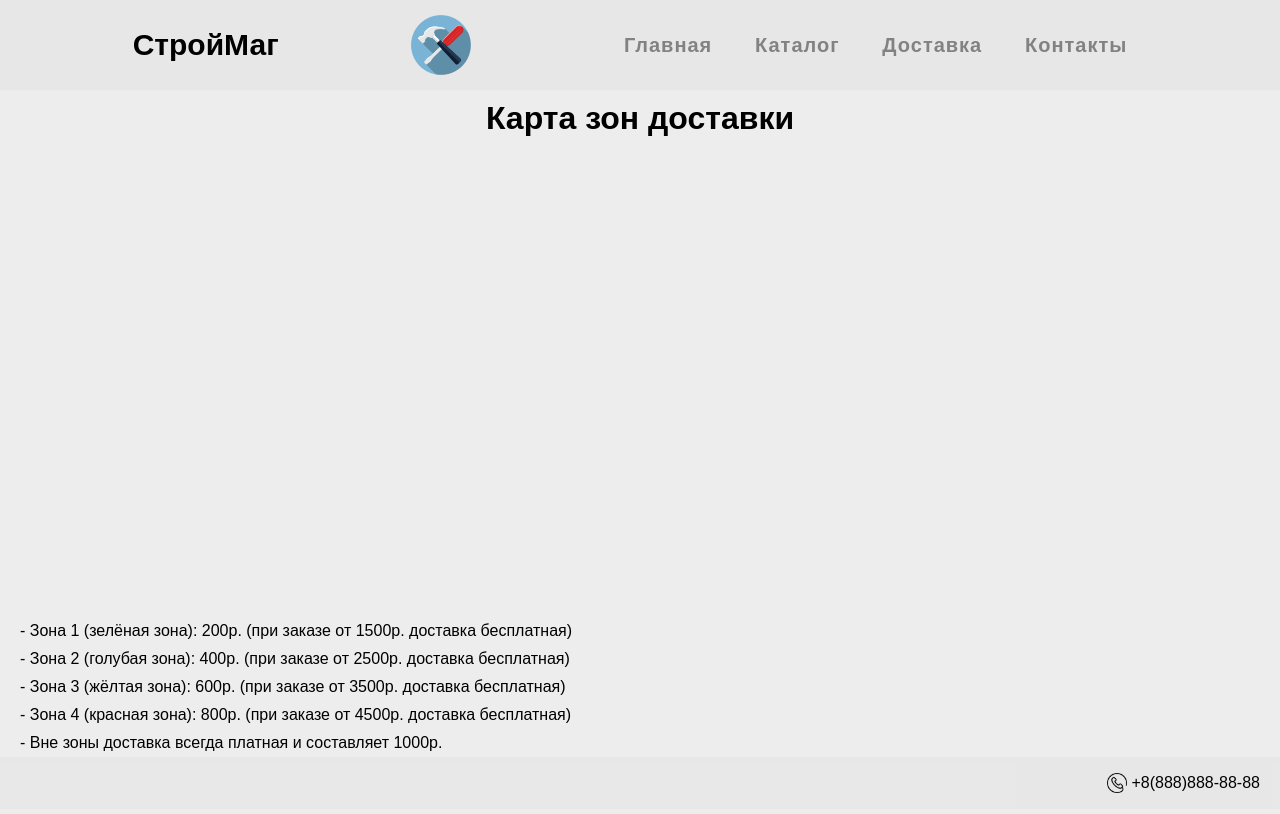
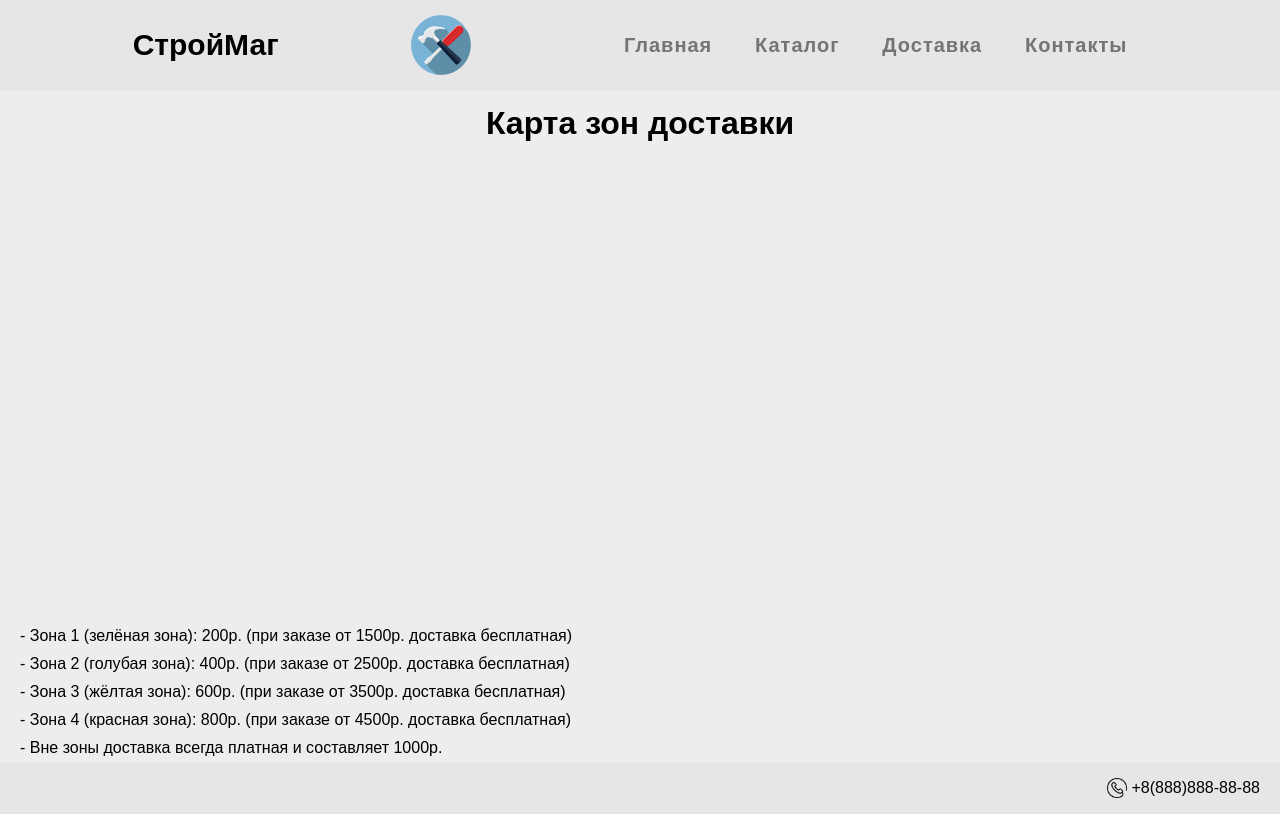
Before and after one commit to TinyChaffinch/store-template, a plain HTML site: page delivery.html in a window 1280 px wide. Drawn offline with Linux system fonts and the light colour scheme.

Commit message:
some css change

```diff
--- a/css/styles.css
+++ b/css/styles.css
@@ -26,7 +26,7 @@ body {
 }
 
 .nav-menu {
-    background-color: rgba(230, 230, 230, 0.7);
+    background-color: rgba(230, 230, 230);
     height: 70px;
     padding: 10px 0 10px 0;
     display: flex;
@@ -53,7 +53,7 @@ body {
     font-size: 2em;
     letter-spacing: 1px;
     font-weight: bold;
-    color: rgb(130, 130, 130);
+    color: rgb(116, 116, 116);
     transition: .4s linear;
 }
 
@@ -88,6 +88,7 @@ body {
 main {
     font-size: 1.6rem;
     padding-bottom: 52px;
+    padding-top: 15px;
 }
 
 main p {
@@ -120,7 +121,7 @@ main p {
 
 .delivery-main h1 {
     margin: 0;
-    padding: 10px;
+    padding: 0 0 10px 0;
     text-align: center;
 }
 
@@ -139,7 +140,7 @@ main p {
 /* Подвал */
 
 footer {
-    background-color: rgba(230, 230, 230, 0.7);
+    background-color: rgba(230, 230, 230);
     font-size: 1.6rem;
     min-height: 52px;
     position: absolute;
```
